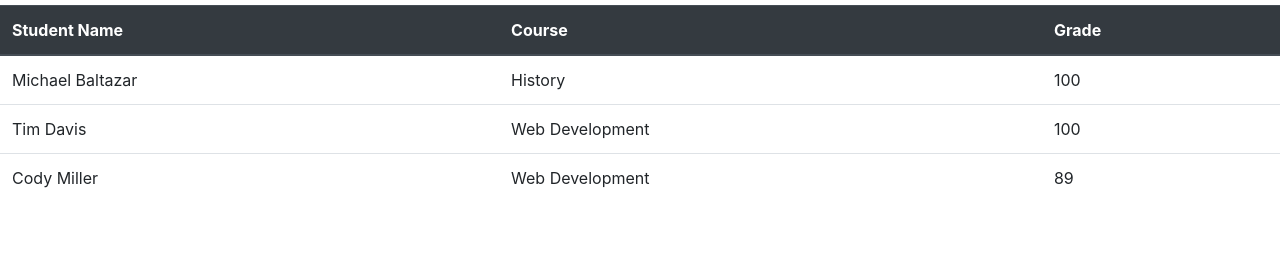
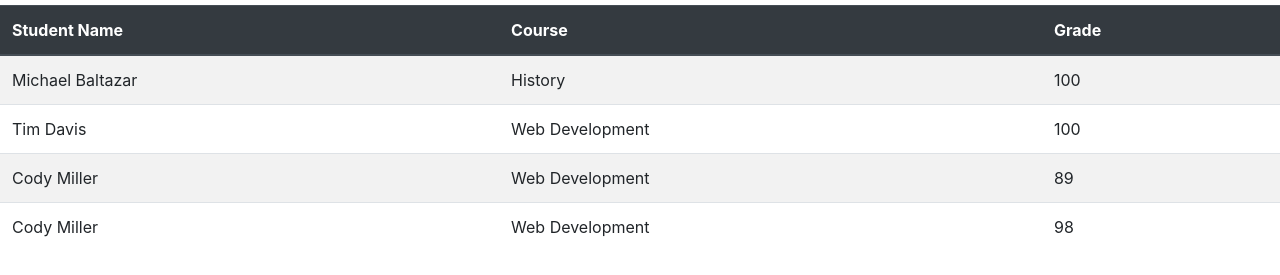
Before and after one commit to Michaelbaltazar265/student-grade-table, a plain HTML site: page index.html in a window 1280 px wide. Shown: the part 51-326 px from the top of the page. Drawn offline with nearby package versions, Linux system fonts and the light colour scheme.

Commit message:
JQuery and main.js

```diff
--- a/index.html
+++ b/index.html
@@ -8,7 +8,7 @@
     </header>
     <body>
         <h1>Student Grade Table</h1>
-        <table class="table table-hover">
+        <table class="table table-hover table-striped">
             <thead class="thead-dark">
                 <tr>
                     <th scope="col">Student Name</th>
@@ -32,7 +32,14 @@
                     <td>Web Development</td>
                     <td>89</td>
                 </tr>
+                <tr>
+                    <td>Cody Miller</td>
+                    <td>Web Development</td>
+                    <td>98</td>
+                </tr>
             </tbody>
         </table>
     </body>
+    <script src="https://cdnjs.cloudflare.com/ajax/libs/jquery/3.5.1/jquery.js"></script>
+   <script src="main.js"></script>
 </html>
```
